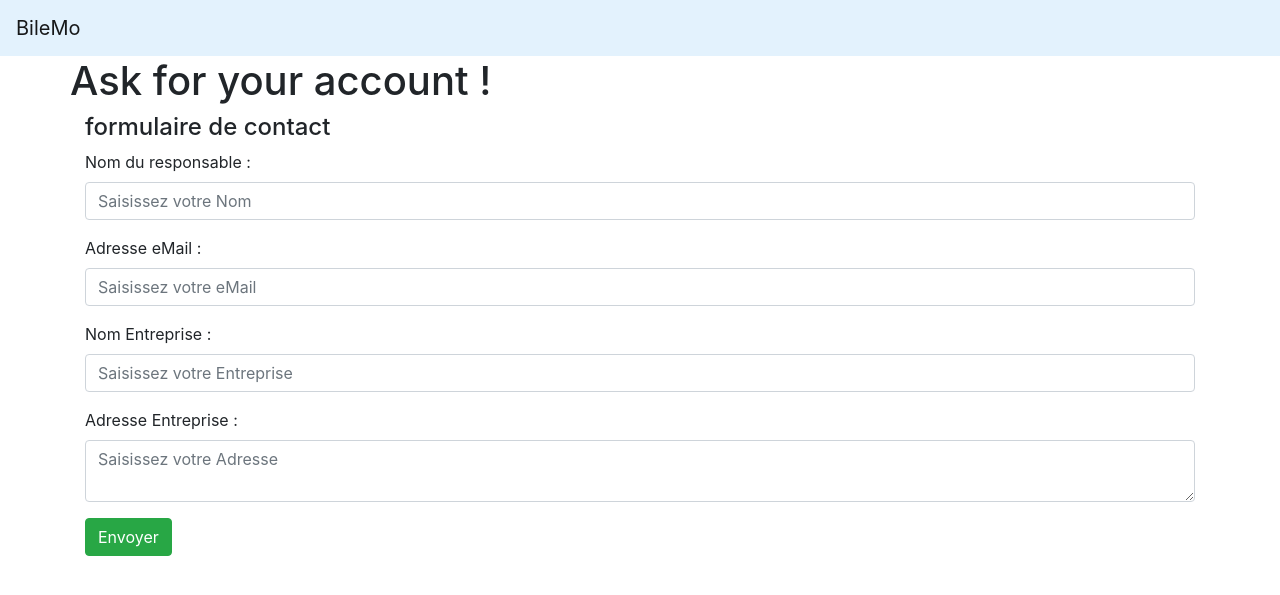
After one commit to webyves/api_mobile, a Symfony app: template templates/client/askForAccount.html.twig in a window 1280 px wide. The commit adds this page. Shown: the top 595 px of the page. Run offline with Twig, Linux system fonts and the light colour scheme; the template is opened without the code that fills it, so the values that code supplies are empty; some libraries are stand-ins or nearby versions.

Commit message:
start for Create Account by email

```diff
--- a/templates/base.html.twig
+++ b/templates/base.html.twig
@@ -2,11 +2,38 @@
 <html>
     <head>
         <meta charset="UTF-8">
+        <meta name="viewport" content="width=device-width, initial-scale=1">
+        <meta name="robots" content="noindex">
+        <meta name="googlebot" content="noindex">
+        <link rel="shortcut icon" href="{{ asset('favicon.ico') }}" type="image/x-icon">
         <title>{% block title %}Welcome!{% endblock %}</title>
+        <!-- CSS Library -->
+        <link rel="stylesheet" href="https://stackpath.bootstrapcdn.com/bootstrap/4.1.3/css/bootstrap.min.css" integrity="sha384-MCw98/SFnGE8fJT3GXwEOngsV7Zt27NXFoaoApmYm81iuXoPkFOJwJ8ERdknLPMO" crossorigin="anonymous">
+        <link rel="stylesheet" href="https://use.fontawesome.com/releases/v5.6.0/css/all.css" integrity="sha384-aOkxzJ5uQz7WBObEZcHvV5JvRW3TUc2rNPA7pe3AwnsUohiw1Vj2Rgx2KSOkF5+h" crossorigin="anonymous">
+        <link rel="stylesheet" href="/css/main.css">
         {% block stylesheets %}{% endblock %}
     </head>
     <body>
-        {% block body %}{% endblock %}
+        <nav class="navbar navbar-expand-lg navbar-light sticky-top" style="background-color: #e3f2fd;">
+            <a class="navbar-brand" href="{{ path('login_client') }}">BileMo</a>
+        </nav>
+        <div class="container">
+			<div class="row">
+			    <div class="col">
+			    {% for label, messages in app.flashes %}
+			        {% for message in messages %}
+			        <div class="flash-{{ label }} alert alert-{{ label }} alert-dismissible fade show" role="alert">
+			            {{ message | raw }}
+			            <button type="button" class="close" data-dismiss="alert" aria-label="Close">
+			                <span aria-hidden="true">&times;</span>
+			            </button>
+			        </div>
+			        {% endfor %}
+			    {% endfor %}
+			    </div>
+			</div>
+        	{% block body %}{% endblock %}
+		</div>
         {% block javascripts %}{% endblock %}
     </body>
 </html>
--- /dev/null
+++ b/templates/client/askForAccount.html.twig
@@ -0,0 +1,41 @@
+{% extends 'base.html.twig' %}
+
+{% block title %}Congrats Client !{% endblock %}
+
+{% block body %}
+<div class="row">
+    <h1>Ask for your account !</h1>
+</div>
+<div class="row">
+    <div class="col">
+        <h4>formulaire de contact</h4>
+		<form action="{{ path('ask_for_account') }}" method="post">
+		    <div class="form-group">
+		        <label for="contactContactName">Nom du responsable :</label>
+		        <input type="text" class="form-control" name="contactContactName" id="contactContactName" placeholder="Saisissez votre Nom" value="{{ fbUser.name }}">
+		        <input type="hidden" class="form-control" name="contactFbId" id="contactFbId" value="{{ fbUser.id }}">
+		    </div>
+		    <div class="form-group">
+		        <label for="contactEmail">Adresse eMail :</label>
+		        <input type="email" class="form-control" name="contactEmail" id="contactEmail" placeholder="Saisissez votre eMail">
+		    </div>
+		    <div class="form-group">
+		        <label for="contactUsername">Nom Entreprise :</label>
+		        <input type="text" class="form-control" name="contactUsername" id="contactUsername" placeholder="Saisissez votre Entreprise">
+		    </div>
+		    <div class="form-group">
+		        <label for="contactAddress">Adresse Entreprise :</label>
+		        <textarea class="form-control" name="contactAddress" id="contactAddress" placeholder="Saisissez votre Adresse"></textarea>
+		    </div>
+		    <div class="form-group">
+		        <div class="g-recaptcha" data-sitekey="{{ captchaSiteKey }}"></div>
+		    </div>
+			<button type="submit" class="btn btn-success">Envoyer</button>
+		</form>
+    </div>
+</div>
+{% endblock %}
+
+{% block javascripts %}
+    <script src='https://www.google.com/recaptcha/api.js'></script>
+{% endblock %}
--- a/templates/client/index.html.twig
+++ b/templates/client/index.html.twig
@@ -14,9 +14,5 @@
 <div class="example-wrapper">
 	<a href="{{ loginUrl | raw }}">Log in with Facebook!</a>
 </div>
-<div class="example-wrapper">
-	<a href="#">Create your account !</a>
-</div>
-
 
 {% endblock %}
```
Also changed, not shown: src/Controller/ClientController.php (+20 -4 lines).
